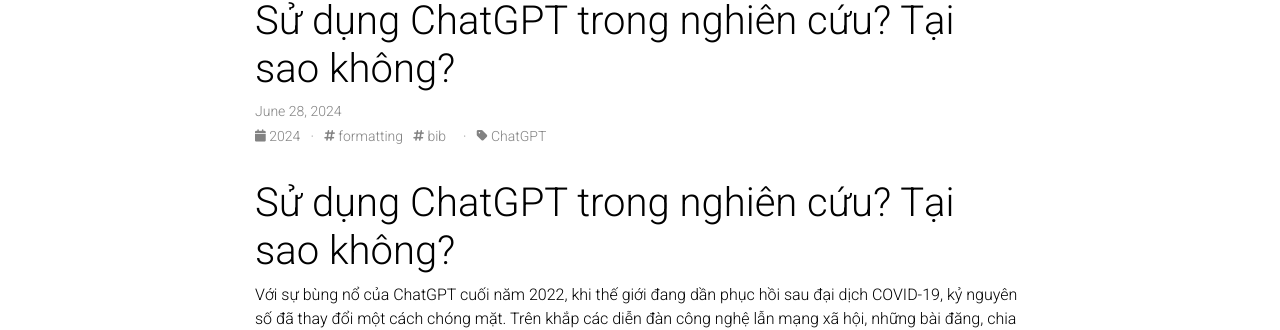
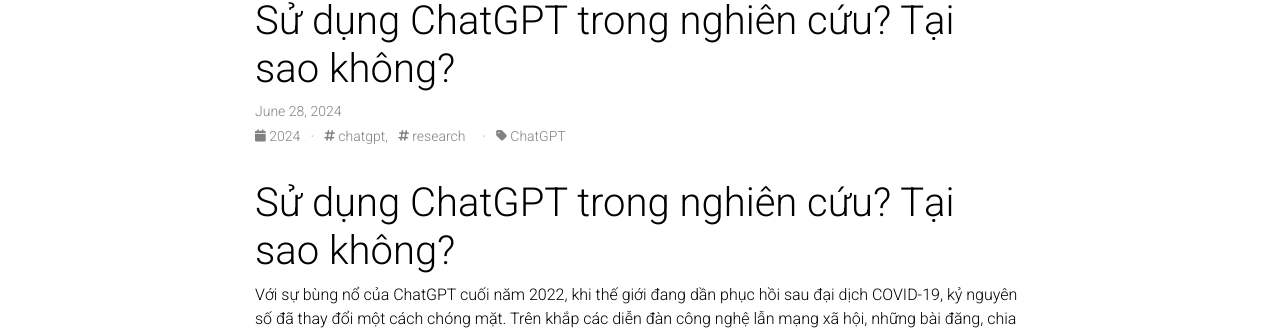
Before and after one commit to josebeo2016/josebeo2016.github.io, a Jekyll site: the page built from _posts/2024-06-28-post-gpt-in-research.md, in a window 1280 px wide and 900 px high. Shown: the part 108-438 px from the top of the window. Built offline with Jekyll 4.4.1, drawn with Linux system fonts in a browser that asks for light colours; comment, search, counter and statistics services are not loaded; a style sheet for code colours, icons or effects is not loaded.

Commit message:
update post timeline

```diff
--- a/_posts/2024-06-28-post-gpt-in-research.md
+++ b/_posts/2024-06-28-post-gpt-in-research.md
@@ -1,9 +1,9 @@
 ---
 layout: post
 title: Sử dụng ChatGPT trong nghiên cứu? Tại sao không?
-date: 2024-06-28 09:56:00-0900
+date: 2024-06-28 09:56:00+0900
 description: Sử dụng ChatGPT trong nghiên cứu? Tại sao không?
-tags: formatting bib
+tags: chatgpt, research
 categories: ChatGPT
 giscus_comments: true
 related_posts: false
```
